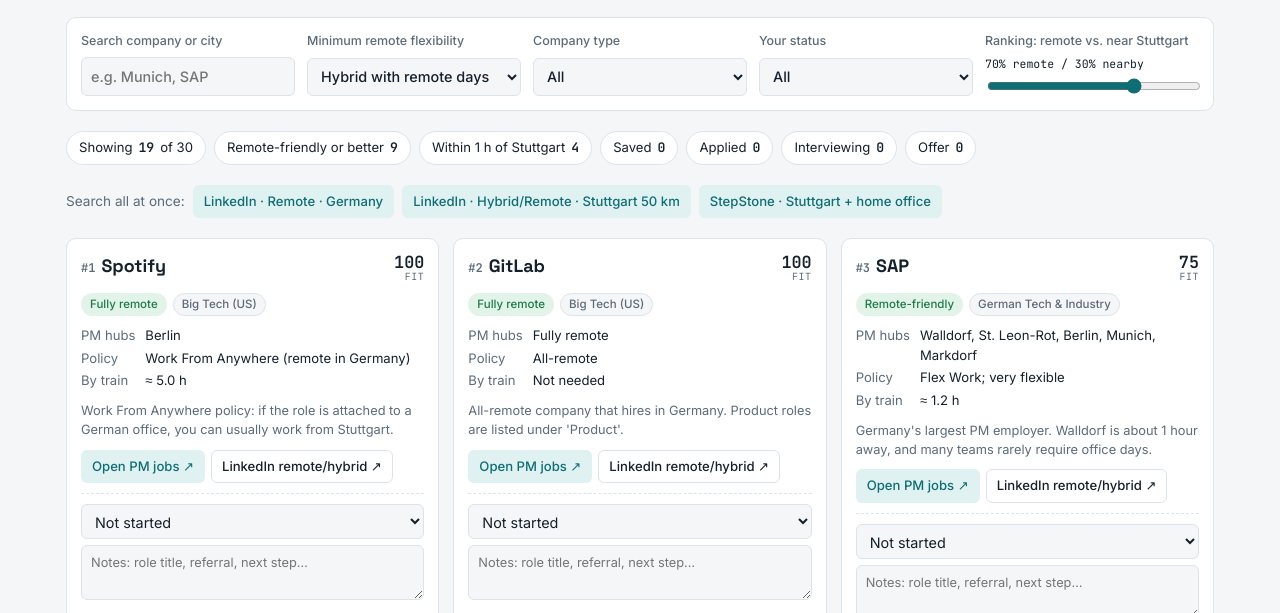
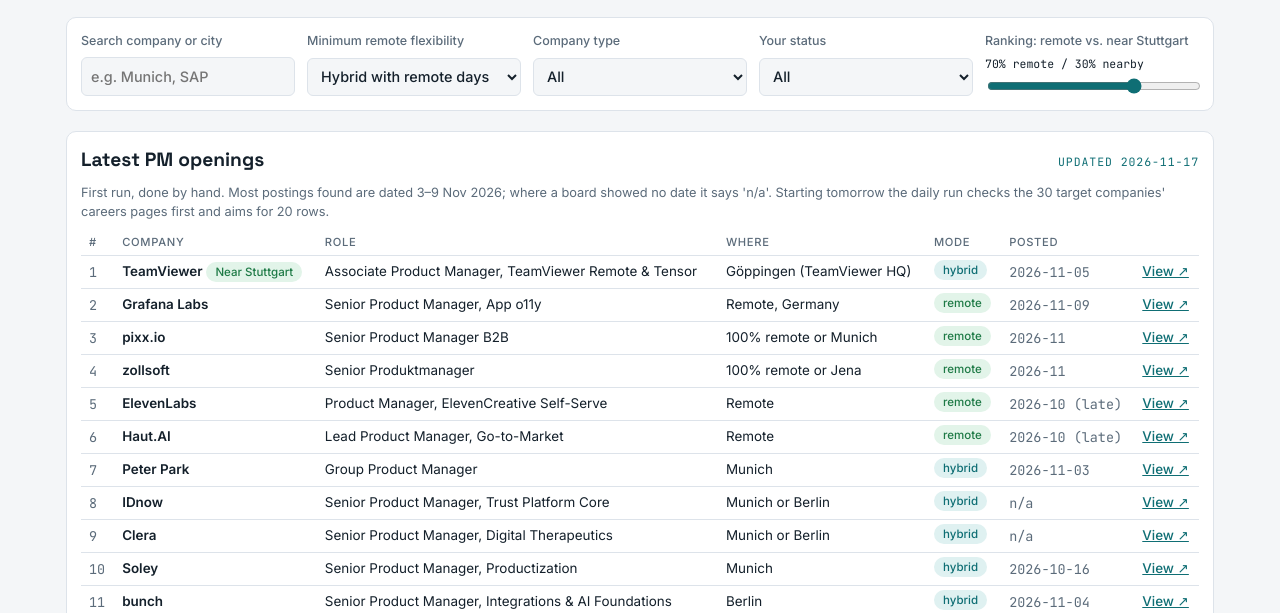
Before and after one commit to mehreenhimani/MehreenHimani, a plain HTML site: page pm-job-playground/index.html in a window 1280 px wide. Shown: the part 187-800 px from the top of the page. Drawn offline with Linux system fonts and the light colour scheme.

Commit message:
Add daily PM openings list to job playground
Co-Authored-By: Claude Opus 5.5 <noreply@anthropic.com>
Claude-Session: https://claude.ai/code/session_01WvgFFV7hzybZmH8rzxZaUp

```diff
--- /dev/null
+++ b/pm-job-playground/daily.json
@@ -0,0 +1,19 @@
+{
+  "updated": "2026-11-17",
+  "note": "First run, done by hand. Most postings found are dated 3–9 Nov 2026; where a board showed no date it says 'n/a'. Starting tomorrow the daily run checks the 30 target companies' careers pages first and aims for 20 rows.",
+  "items": [
+    {"company":"TeamViewer","role":"Associate Product Manager, TeamViewer Remote & Tensor","location":"Göppingen (TeamViewer HQ)","mode":"hybrid","posted":"2026-11-05","travel_h":0.6,"target":false,"url":"https://startup.jobs/locations/germany/product-manager","source":"startup.jobs"},
+    {"company":"Grafana Labs","role":"Senior Product Manager, App o11y","location":"Remote, Germany","mode":"remote","posted":"2026-11-09","travel_h":0,"target":false,"url":"https://hiddenjobs.dev/company/grafanalabs/jobs/senior-product-manager-app-o11y-germany-remote-b3884d21/","source":"hiddenjobs.dev"},
+    {"company":"pixx.io","role":"Senior Product Manager B2B","location":"100% remote or Munich","mode":"remote","posted":"2026-11","travel_h":0,"target":false,"url":"https://zuhausejobs.com/remote-produktmanager-jobs","source":"zuhausejobs.com"},
+    {"company":"zollsoft","role":"Senior Produktmanager","location":"100% remote or Jena","mode":"remote","posted":"2026-11","travel_h":0,"target":false,"url":"https://zuhausejobs.com/remote-produktmanager-jobs","source":"zuhausejobs.com"},
+    {"company":"ElevenLabs","role":"Product Manager, ElevenCreative Self-Serve","location":"Remote","mode":"remote","posted":"2026-10 (late)","travel_h":0,"target":false,"url":"https://www.arbeitnow.com/jobs/product-manager?page=3","source":"arbeitnow.com"},
+    {"company":"Haut.AI","role":"Lead Product Manager, Go-to-Market","location":"Remote","mode":"remote","posted":"2026-10 (late)","travel_h":0,"target":false,"url":"https://www.arbeitnow.com/jobs/product-manager?page=3","source":"arbeitnow.com"},
+    {"company":"Peter Park","role":"Group Product Manager","location":"Munich","mode":"hybrid","posted":"2026-11-03","travel_h":2.2,"target":false,"url":"https://startup.jobs/locations/munich/product-manager","source":"startup.jobs"},
+    {"company":"IDnow","role":"Senior Product Manager, Trust Platform Core","location":"Munich or Berlin","mode":"hybrid","posted":"n/a","travel_h":2.2,"target":false,"url":"https://startup.jobs/locations/munich/product-manager","source":"startup.jobs"},
+    {"company":"Clera","role":"Senior Product Manager, Digital Therapeutics","location":"Munich or Berlin","mode":"hybrid","posted":"n/a","travel_h":2.2,"target":false,"url":"https://startup.jobs/locations/munich/product-manager","source":"startup.jobs"},
+    {"company":"Soley","role":"Senior Product Manager, Productization","location":"Munich","mode":"hybrid","posted":"2026-10-16","travel_h":2.2,"target":false,"url":"https://startup.jobs/locations/munich/product-manager","source":"startup.jobs"},
+    {"company":"bunch","role":"Senior Product Manager, Integrations & AI Foundations","location":"Berlin","mode":"hybrid","posted":"2026-11-04","travel_h":5.0,"target":false,"url":"https://startup.jobs/locations/germany/product-manager","source":"startup.jobs"},
+    {"company":"Affinidi","role":"Senior Product Manager, Technical","location":"Berlin","mode":"hybrid","posted":"2026-11-03","travel_h":5.0,"target":false,"url":"https://startup.jobs/locations/germany/product-manager","source":"startup.jobs"},
+    {"company":"Progyny","role":"(Senior) Product Manager","location":"Berlin (up to 2 home days)","mode":"hybrid","posted":"2026-09-25","travel_h":5.0,"target":false,"url":"https://join.com/companies/apryl/16854145-senior-product-manager-m-f-x","source":"join.com"}
+  ]
+}
--- a/pm-job-playground/index.html
+++ b/pm-job-playground/index.html
@@ -60,6 +60,15 @@ dt{color:var(--muted)} dd{margin:0;min-width:0}
 .track select.s-applied{border-color:var(--accent)} .track select.s-interview{border-color:var(--warn)} .track select.s-offer{border-color:var(--good)} .track select.s-rejected{border-color:var(--bad)}
 textarea{min-height:34px;resize:vertical;font-size:.8rem}
 .empty{padding:28px;text-align:center;color:var(--muted);background:var(--surface);border:1px dashed var(--line);border-radius:10px}
+.daily{background:var(--surface);border:1px solid var(--line);border-radius:10px;padding:14px;display:grid;gap:8px;min-width:0}
+.dhead{display:flex;flex-wrap:wrap;justify-content:space-between;align-items:baseline;gap:8px}
+.dhead h2{font-family:var(--f-display);font-size:1.2rem;margin:0}
+.tbl{overflow-x:auto}
+table{width:100%;border-collapse:collapse;font-size:.84rem;min-width:640px}
+th{text-align:left;font-size:.7rem;letter-spacing:.06em;text-transform:uppercase;color:var(--muted);font-weight:500;padding:6px 8px;border-bottom:1px solid var(--line)}
+td{padding:7px 8px;border-bottom:1px solid var(--line);vertical-align:top}
+td.n,td.d{font-family:var(--f-mono);font-variant-numeric:tabular-nums;color:var(--muted);white-space:nowrap}
+td a{color:var(--accent);font-weight:500;white-space:nowrap}
 footer{font-size:.78rem;color:var(--muted);max-width:80ch}
 </style>
 
@@ -85,6 +94,15 @@ footer{font-size:.78rem;color:var(--muted);max-width:80ch}
     <label for="status">Your status
       <select id="status"><option value="">All</option><option value="none">Not started</option><option value="saved">Saved</option><option value="applied">Applied</option><option value="interview">Interviewing</option><option value="offer">Offer</option><option value="rejected">Rejected</option></select></label>
     <label for="w">Ranking: remote vs. near Stuttgart <span class="weights" id="wl"></span><input id="w" type="range" min="0" max="100" value="70"></label>
+  </section>
+
+  <section class="daily" aria-labelledby="dh">
+    <div class="dhead"><h2 id="dh">Latest PM openings</h2><span class="eyebrow" id="dupd">Loading…</span></div>
+    <p class="note" id="dnote"></p>
+    <div class="tbl"><table>
+      <thead><tr><th>#</th><th>Company</th><th>Role</th><th>Where</th><th>Mode</th><th>Posted</th><th></th></tr></thead>
+      <tbody id="dbody"><tr><td colspan="7" class="note">The daily list appears here after each morning's run.</td></tr></tbody>
+    </table></div>
   </section>
 
   <div class="stats" id="stats"></div>
@@ -171,4 +189,16 @@ document.addEventListener("input",e=>{
   if(["q","mode","cat","status","w"].includes(e.target.id))render();
 });
 render();
+fetch("daily.json",{cache:"no-store"}).then(r=>r.ok?r.json():Promise.reject()).then(d=>{
+  $("dupd").textContent="Updated "+d.updated;
+  $("dnote").textContent=d.note||"";
+  const mc={remote:"m5",hybrid:"m3",onsite:"m1"};
+  $("dbody").innerHTML=(d.items||[]).slice(0,20).map((x,i)=>`<tr>
+    <td class="n">${i+1}</td>
+    <td><b>${esc(x.company)}</b>${x.target?' <span class="chip m3">On your 30</span>':""}${x.travel_h>0&&x.travel_h<=1?' <span class="chip local">Near Stuttgart</span>':""}</td>
+    <td>${esc(x.role)}</td><td>${esc(x.location)}</td>
+    <td><span class="chip ${mc[x.mode]||""}">${esc(x.mode)}</span></td>
+    <td class="d">${esc(x.posted)}</td>
+    <td><a target="_blank" rel="noopener" href="${esc(x.url)}">View ↗</a></td></tr>`).join("")||'<tr><td colspan="7" class="note">No new openings found in the last run.</td></tr>';
+}).catch(()=>{$("dupd").textContent="No daily list yet"});
 </script>
```
Also changed, not shown: pm-job-playground/history/2026-11-17.json (added, +19 -0 lines).
